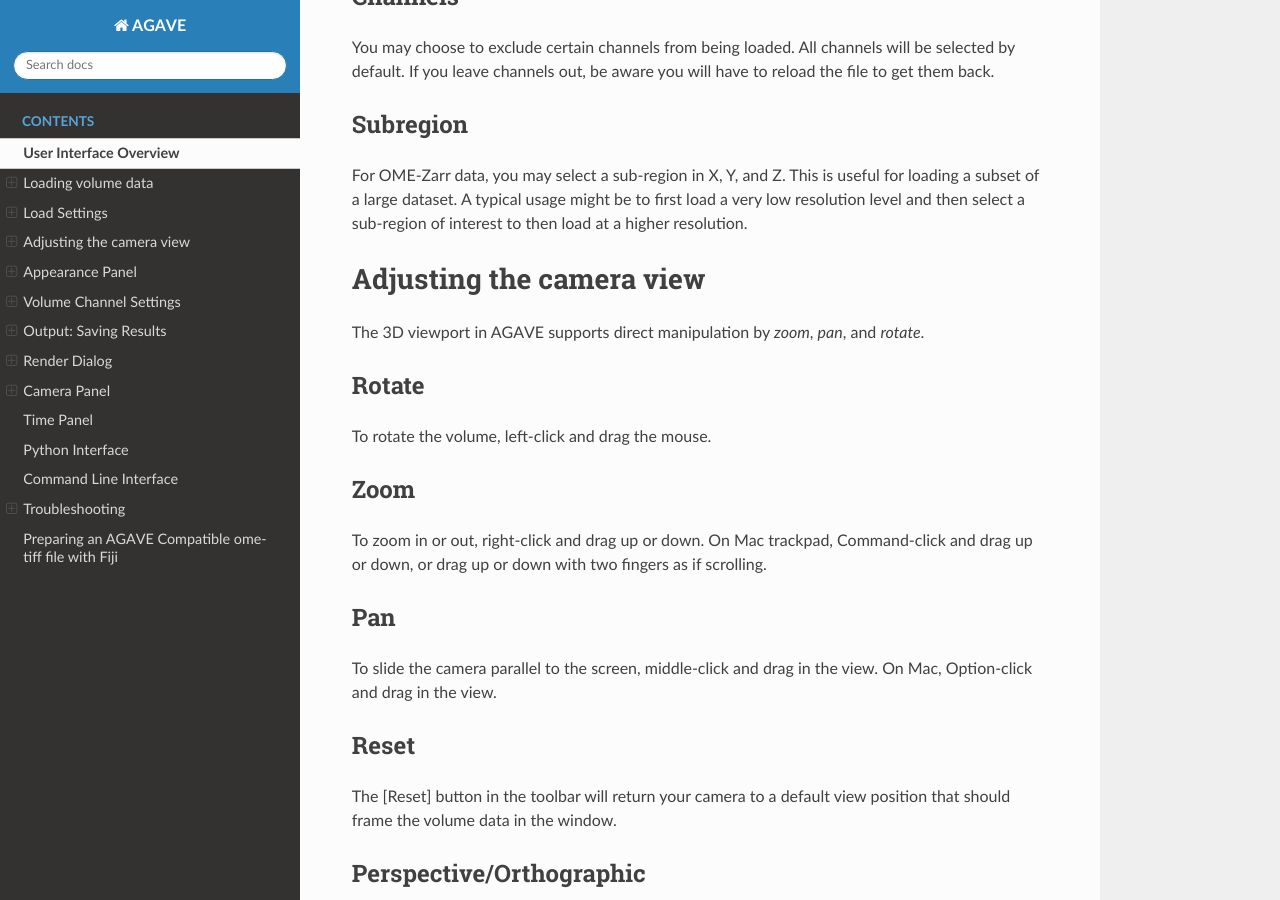
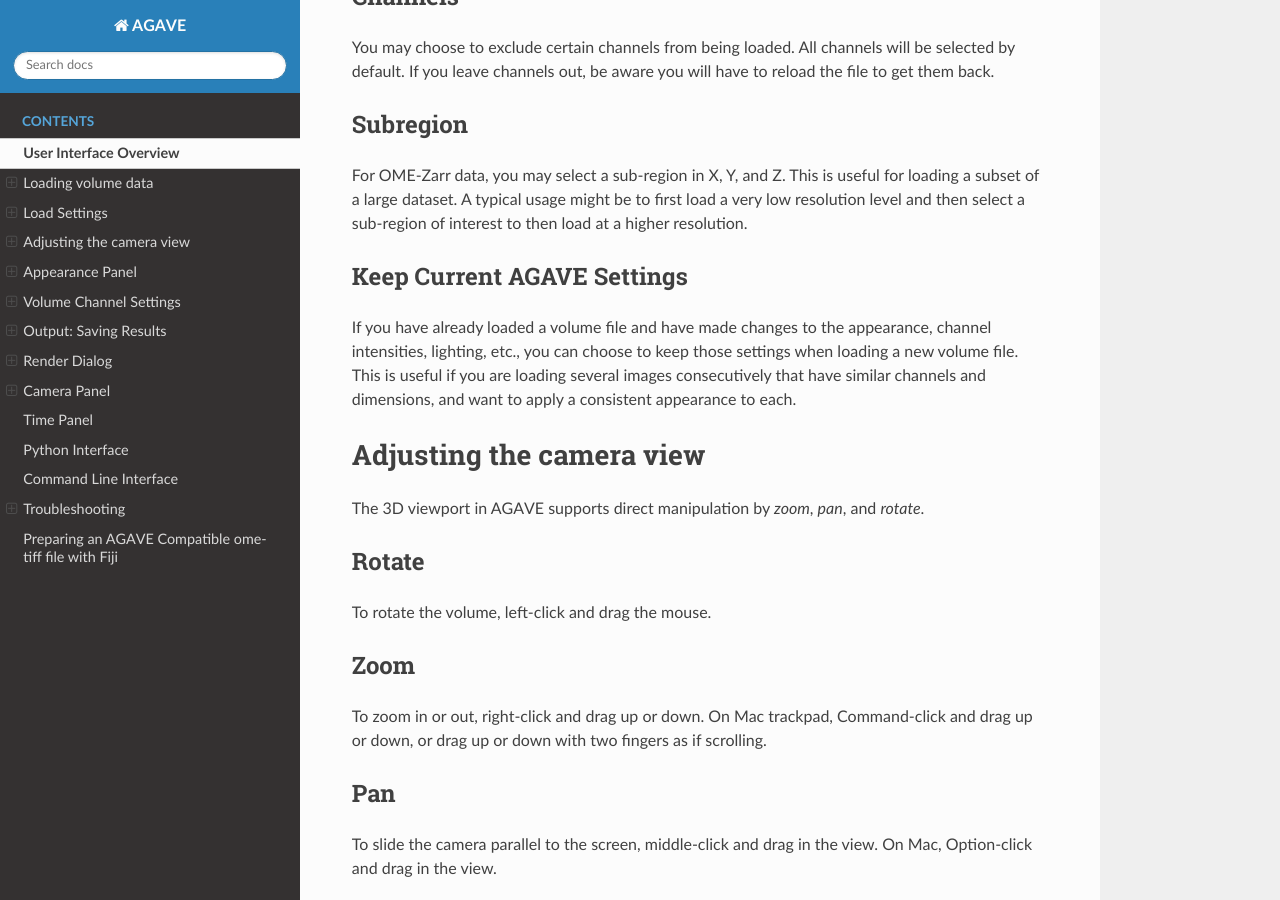
Before and after one commit to allen-cell-animated/agave, a Sphinx documentation site: the page built from docs/agave.rst, in a window 1280 px wide and 900 px high, scrolled down 2670 px. Built offline with Sphinx 7.4.7 and the Read the Docs theme 2.0.0, drawn with Linux system fonts in a browser that asks for light colours.

Commit message:
one more doc update

```diff
--- a/docs/agave.rst
+++ b/docs/agave.rst
@@ -126,6 +126,12 @@ Subregion
 
 For OME-Zarr data, you may select a sub-region in X, Y, and Z. This is useful for loading a subset of a large dataset.
 A typical usage might be to first load a very low resolution level and then select a sub-region of interest to then load at a higher resolution.
+
+Keep Current AGAVE Settings
+~~~~~~~~~~~~~~~~~~~~~~~~~~~
+
+If you have already loaded a volume file and have made changes to the appearance, channel intensities, lighting, etc., you can choose to keep those settings when loading a new volume file.
+This is useful if you are loading several images consecutively that have similar channels and dimensions, and want to apply a consistent appearance to each.
 
 Adjusting the camera view
 -------------------------
```
